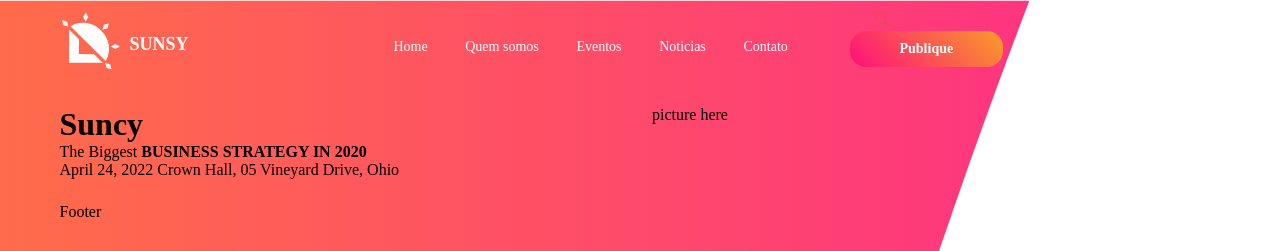
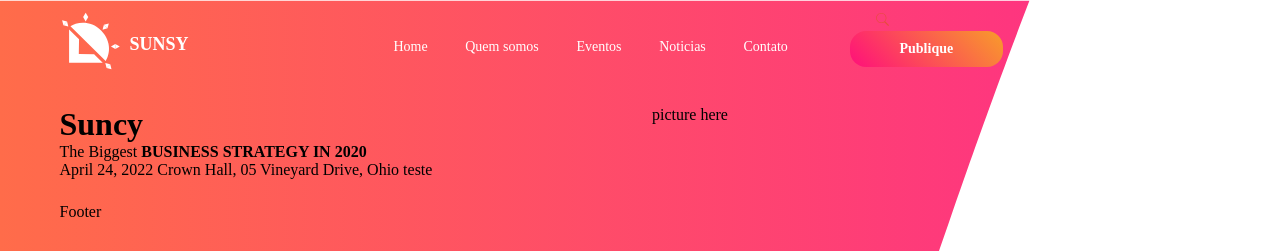
Before and after one commit to danilosousa/suncy-web, a Nuxt app: page / in a window 1280 px wide. Shown: the top 251 px of the page. Built offline with nearby package versions, Linux system fonts and the light colour scheme.

Commit message:
only text

```diff
--- a/pages/index.vue
+++ b/pages/index.vue
@@ -13,7 +13,7 @@
                 <span>The Biggest<strong> BUSINESS STRATEGY IN 2020</strong></span>
               </div>
               <span class="box__description">
-                April 24, 2022 Crown Hall, 05 Vineyard Drive, Ohio
+                April 24, 2022 Crown Hall, 05 Vineyard Drive, Ohio teste
               </span>
             </div>
           </v-col>
```
